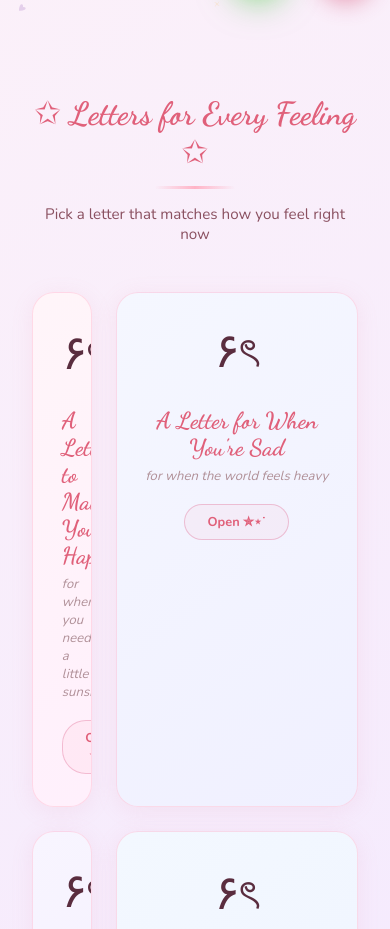
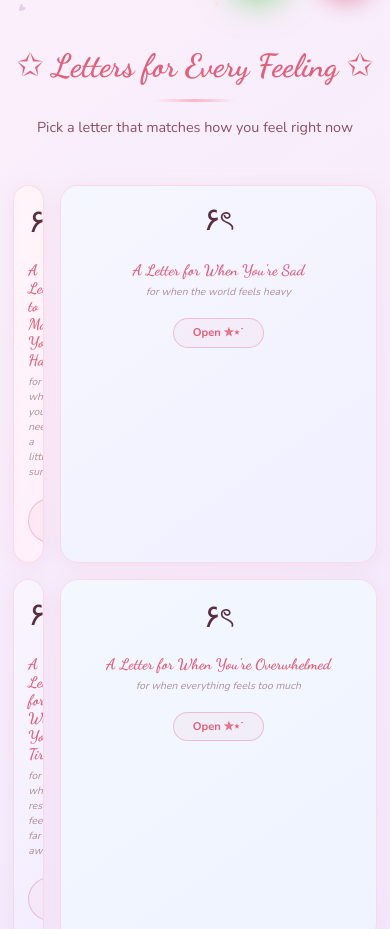
Before and after one commit to Cindianaaa/nabi, a website: page index.html in a window 390 px wide. Shown: the part 830-1759 px from the top of the page. Drawn offline with nearby package versions, Linux system fonts and the light colour scheme.

Commit message:
Improve mobile responsiveness: add breakpoints for tablets and phones with optimized spacing, font sizes, and layouts

```diff
--- a/index.html
+++ b/index.html
@@ -758,14 +758,48 @@
     /* ──────────────────────────────
        RESPONSIVE
     ────────────────────────────── */
+    @media (max-width: 768px) {
+      .letters-grid {
+        grid-template-columns: repeat(2, 1fr);
+        gap: 1.2rem;
+      }
+      #letters { padding: 3rem 1.5rem; }
+      .letter-card { padding: 1.5rem 1.2rem; }
+      .card-icon { font-size: 2.5rem; margin-bottom: 0.8rem; }
+      .card-title { font-size: 1.1rem; }
+      .card-sub { font-size: 0.75rem; }
+    }
+
     @media (max-width: 600px) {
       .envelope-wrap { width: 240px; height: 168px; }
-      .modal-paper { padding: 2.2rem 1.5rem; }
-      .letters-grid { grid-template-columns: 1fr 1fr; }
+      .modal-paper { padding: 2.2rem 1.5rem; max-width: 90vw; }
+      .letters-grid { grid-template-columns: 1fr; gap: 1rem; }
+      #letters { padding: 2.5rem 1rem; }
+      .letter-card { padding: 1.3rem 1rem; border-radius: 18px; }
+      .card-icon { font-size: 2.2rem; }
+      .card-title { font-size: 1rem; }
+      .card-sub { font-size: 0.7rem; }
+      .open-tag { font-size: 0.7rem; padding: 0.4rem 1.2rem; }
       #hug-btn { bottom: 1rem; right: 1rem; width: 56px; height: 56px; font-size: 1.6rem; }
-    }
+      .top-nav { top: 0.8rem; right: 0.8rem; gap: 0.4rem; }
+      .top-nav a { font-size: 0.7rem; padding: 0.35rem 0.8rem; }
+      h1 { font-size: clamp(1.8rem, 5vw, 3rem); }
+      h2 { font-size: clamp(1.4rem, 4vw, 2.2rem); }
+      .section-head p { font-size: 0.9rem; }
+    }
+
     @media (max-width: 400px) {
       .letters-grid { grid-template-columns: 1fr; }
+      #letters { padding: 2rem 0.8rem; }
+      .letter-card { padding: 1.2rem 0.9rem; }
+      .card-icon { font-size: 2rem; }
+      .card-title { font-size: 0.95rem; margin-bottom: 0.3rem; }
+      .card-sub { font-size: 0.65rem; }
+      .modal-paper { padding: 2rem 1.2rem; border-radius: 20px; }
+      .modal-title { font-size: 1.6rem; }
+      .modal-body { font-size: 0.9rem; line-height: 1.8; }
+      footer p { font-size: 1rem; }
+      .hug-msg { font-size: 1.2rem; }
     }
   </style>
 </head>
```
Also changed, not shown: public/index.html (+37 -3 lines).
